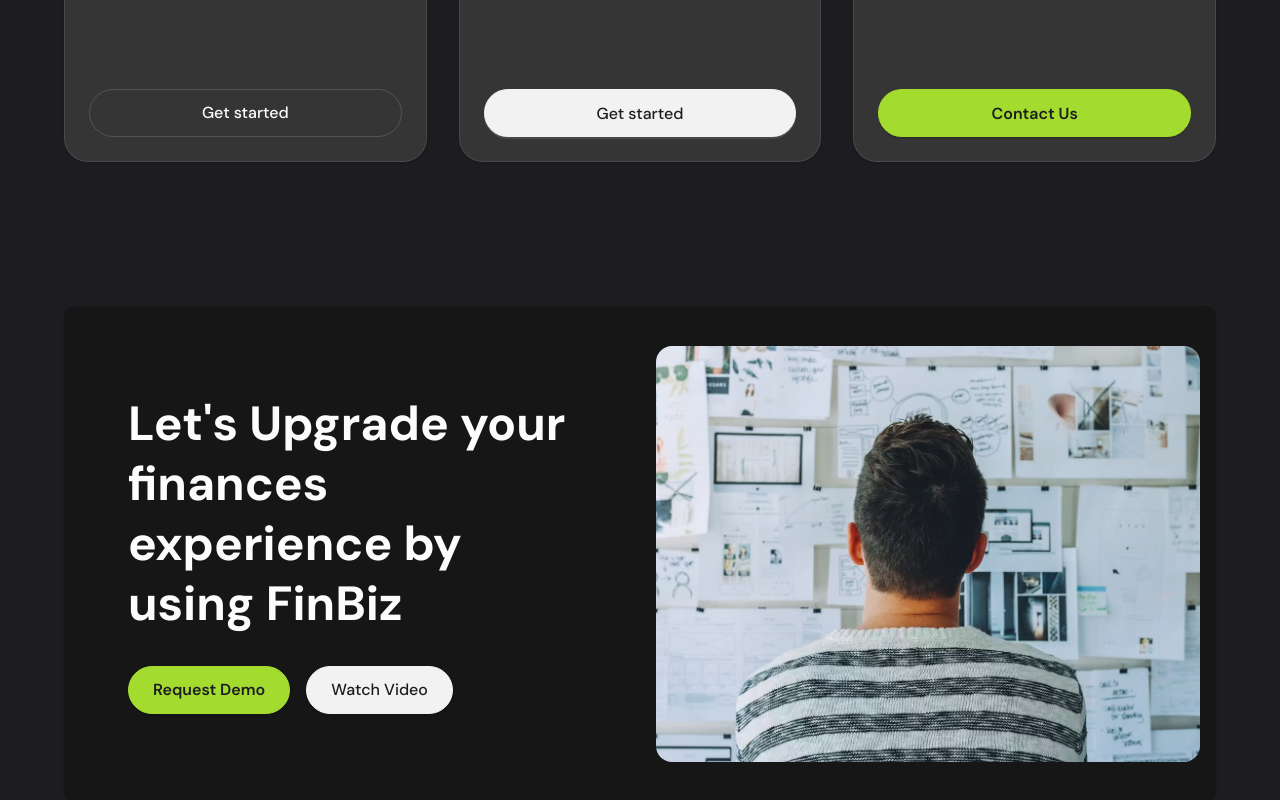
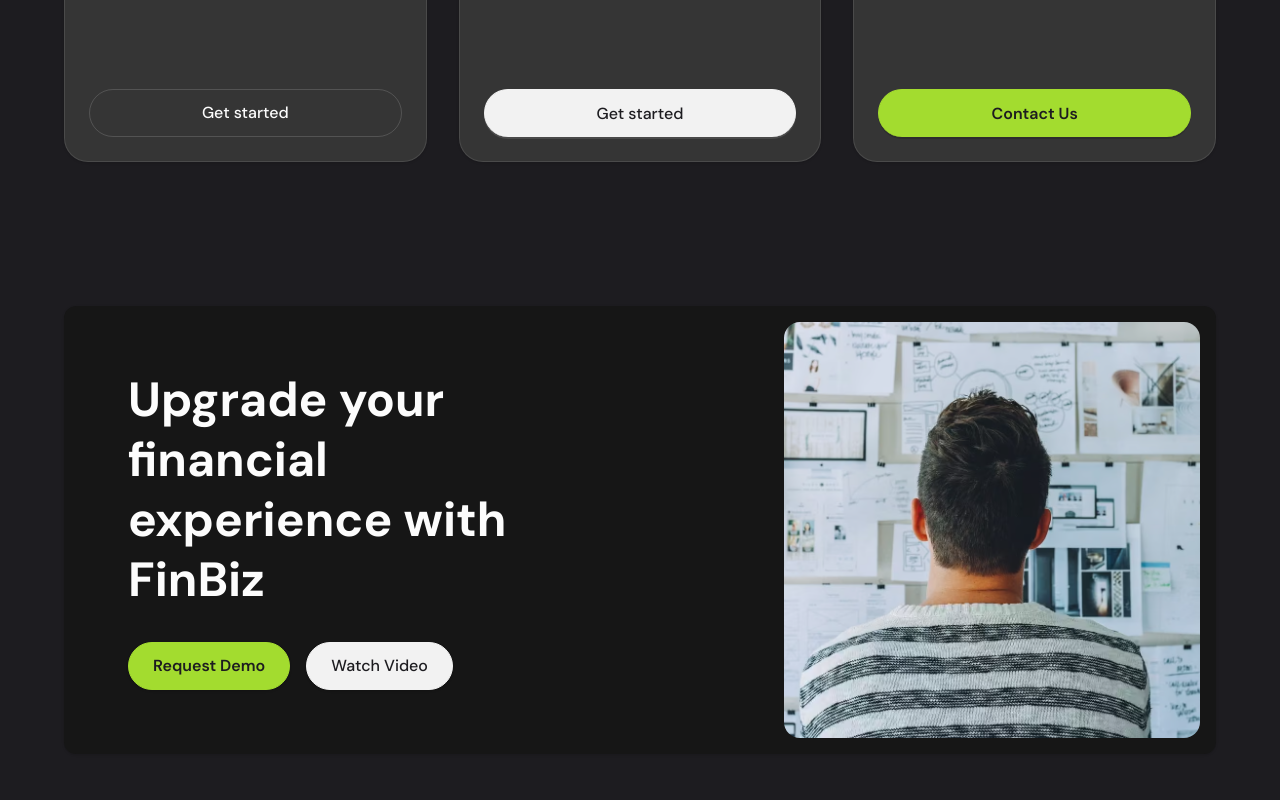
Before and after one commit to mmt20/reactjs-finance-saas, a React (Vite) app: page / in a window 1280 px wide. Shown: the part 3279-4079 px from the top of the page. Built offline with nearby package versions, Linux system fonts and the light colour scheme.

Commit message:
refactor: enhance accessibility and improve layout in CTA component

```diff
--- a/src/components/CTA/CTA.tsx
+++ b/src/components/CTA/CTA.tsx
@@ -1,35 +1,37 @@
 import ctaImage from "@assets/cta/cta-image.avif";
 import { Button } from "../common/ui/button";
 import { Card, CardContent } from "../common/ui/card";
+
 export default function CTA() {
   return (
-    <section className="py-16 bg-background">
+    <section className="py-16 bg-background" aria-labelledby="cta-heading" role="region">
       <div className="container mx-auto px-4">
         <div className="max-w-6xl mx-auto">
-          <Card className="overflow-hidden border-0 bg-card2  shadow-sm">
+          <Card className="overflow-hidden border-0 p-0 bg-card2 shadow-sm">
             <CardContent className="p-0">
-              <div className="grid grid-cols-1 md:grid-cols-2 gap-0 items-center">
+              <div className="grid grid-cols-1 md:grid-cols-2 items-center">
                 {/* Left Content */}
                 <div className="p-8 md:p-12 lg:p-16">
-                  <h2 className="text-3xl md:text-4xl lg:text-5xl font-bold mb-8 leading-tight">
-                    Let's Upgrade your finances experience by using FinBiz
+                  <h2 className="text-3xl md:text-4xl lg:text-5xl font-bold mb-8 leading-tight text-foreground">
+                    Upgrade your financial experience with FinBiz
                   </h2>
                   <div className="flex flex-col sm:flex-row gap-4">
-                    <Button variant="accent" size="lg">
+                    <Button variant="accent" size="lg" className="cursor-pointer">
                       Request Demo
                     </Button>
-                    <Button variant="default" size="lg">
+                    <Button variant="default" size="lg" className="cursor-pointer">
                       Watch Video
                     </Button>
                   </div>
                 </div>
 
                 {/* Right Image */}
-                <div className="h-64 md:h-full  p-4">
+                <div className="flex justify-center md:block h-64 md:h-full p-4 md:ml-32">
                   <img
                     src={ctaImage}
                     alt="Person viewing financial planning boards"
-                    className=" inset-0 w-full h-full object-cover rounded-2xl"
+                    className="w-full  h-full object-cover rounded-2xl max-w-full"
+                    loading="lazy"
                   />
                 </div>
               </div>
```
